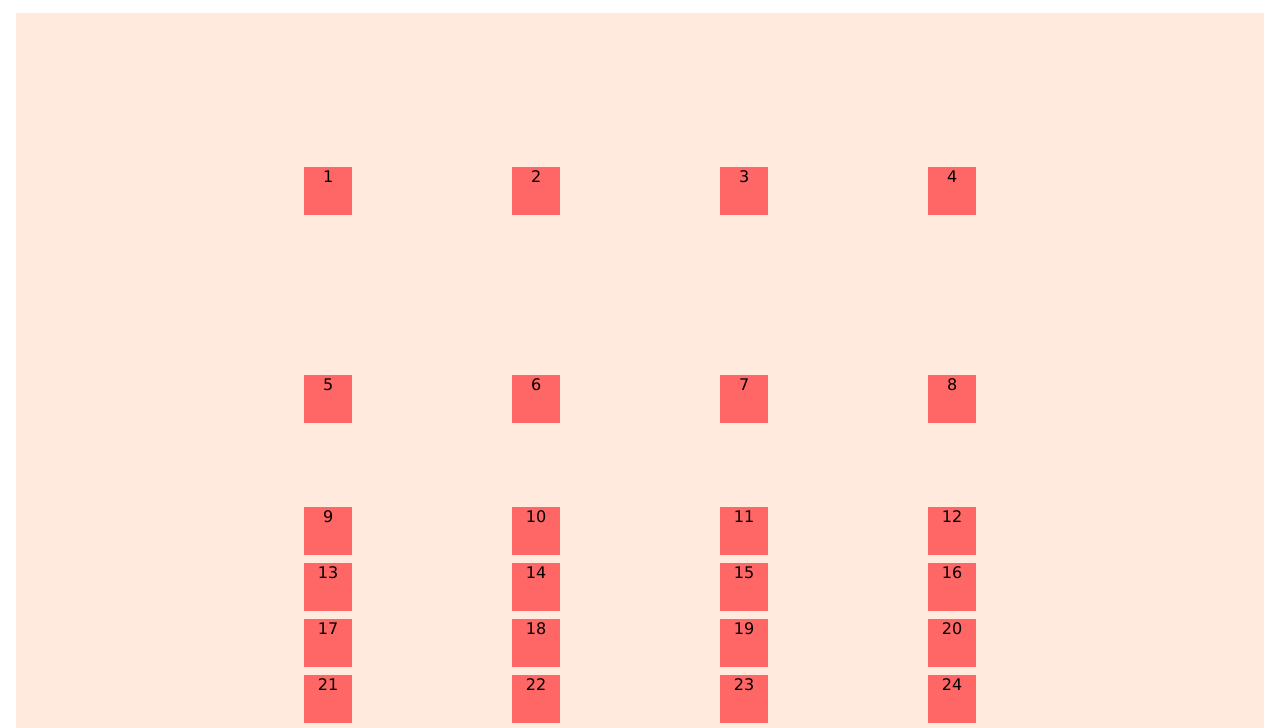
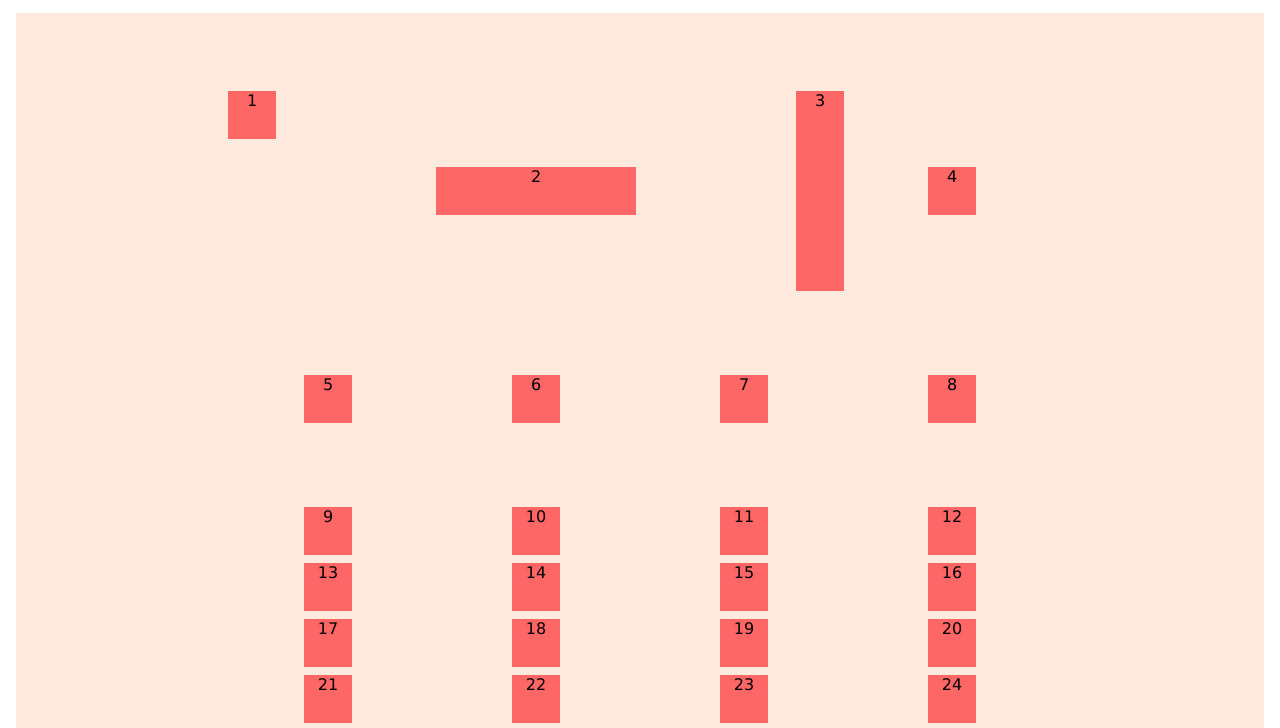
Before and after one commit to mlapeducacionit/pescar_desarrolo-web-avanzado-09, a website built with Vite: page 04.grid-etapa-2/index.html in a window 1280 px wide. Shown: the part 41-769 px from the top of the page. Built offline with nearby package versions, Linux system fonts and the light colour scheme.

Commit message:
terminando con justify y align self

```diff
--- a/04.grid-etapa-2/src/style.css
+++ b/04.grid-etapa-2/src/style.css
@@ -44,3 +44,41 @@ body {
     width: 3rem;
     height: 3rem;
 }
+
+.elem1 { /* self -> Trabajo sobre la celda en especifico */
+    justify-self: start;
+    align-self: start;
+}
+
+.elem2 {
+    width: auto;
+    justify-self: stretch; /* horizontal */
+    align-self: center; /* vertical */
+}
+
+.elem3 {
+    height: auto;
+    justify-self: end; /* horizontal */
+    align-self: stretch;
+}
+
+.elem4 {
+
+}
+
+.elem5 {
+
+}
+
+.elem6 {
+
+}
+
+
+.elem7 {
+
+}
+
+.elem8 {
+
+}
```
